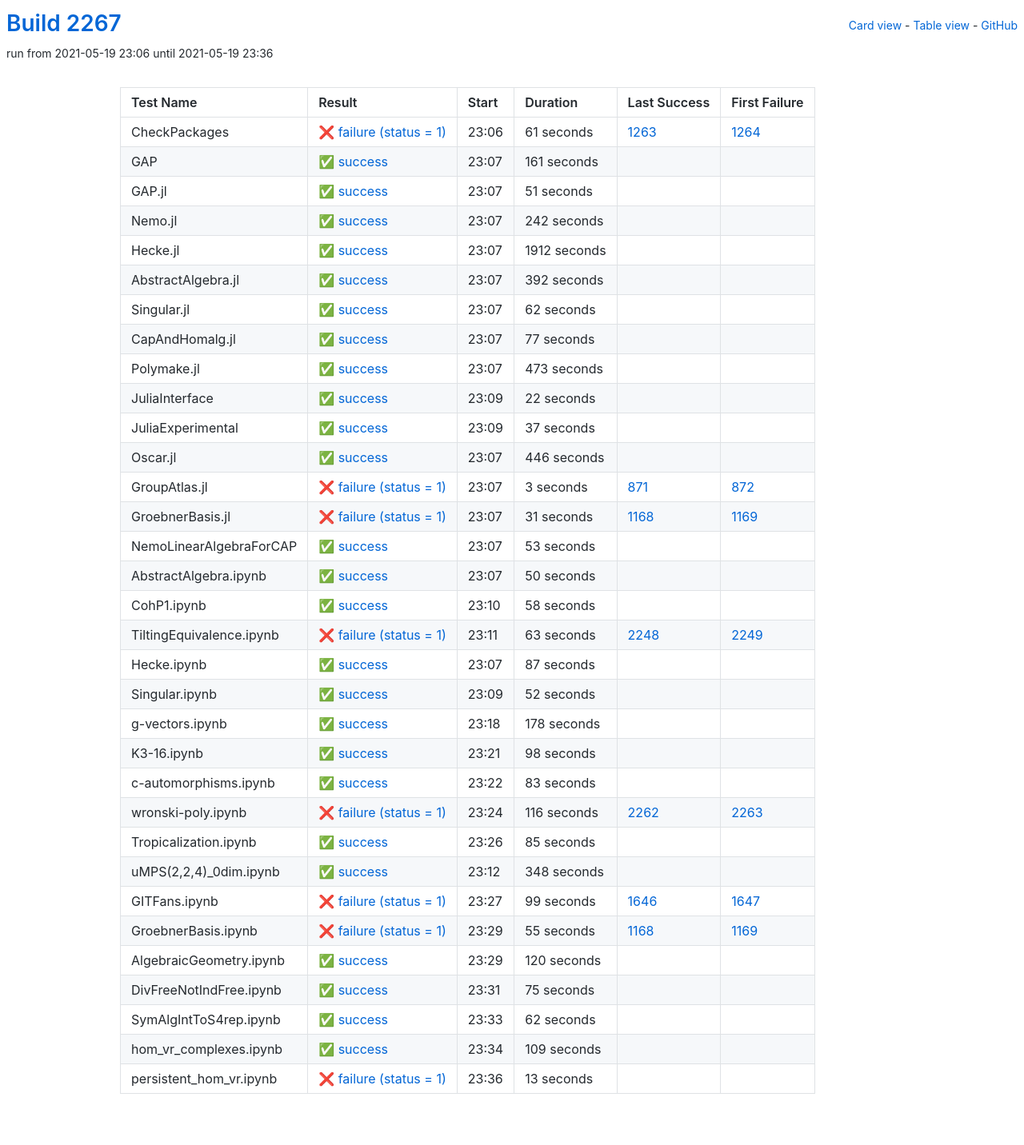
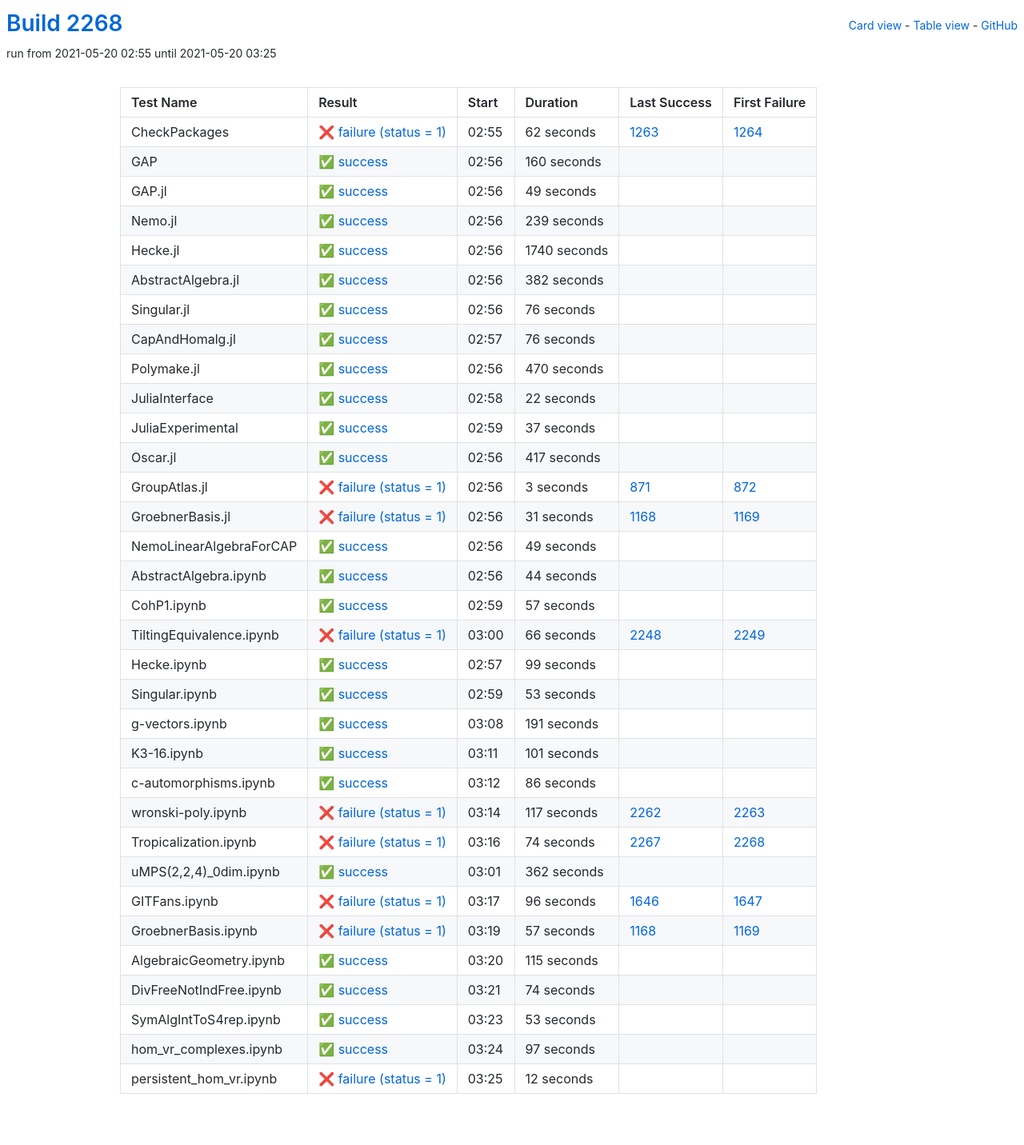
Before and after one commit to oscar-system/oscar-ci-status-stable, a Jekyll site: the page built from table.html, in a window 1280 px wide. Shown: the whole page at 80% size. Built offline with Jekyll 4.4.1, drawn with Linux system fonts in a browser that asks for light colours.

Commit message:
Build #2268

```diff
--- a/_data/ci.yml
+++ b/_data/ci.yml
@@ -1,6 +1,6 @@
 ---
-build: 2267
-build_url: https://oscarci.mathematik.uni-kl.de/job/oscar-stable/2267/
+build: 2268
+build_url: https://oscarci.mathematik.uni-kl.de/job/oscar-stable/2268/
 job: oscar-stable
 organization: oscar-system
 repo: oscar-ci-status-stable
@@ -8,116 +8,116 @@ repourl: https://github.com/oscar-system/oscar-ci-status-stable
 tests:
 - name: CheckPackages
   id: checkpackages
-  log: https://oscarci.mathematik.uni-kl.de/job/oscar-stable/2267/artifact/logs/build-2267/CheckPackages.log
-  start: 2021-05-19 23:06
+  log: https://oscarci.mathematik.uni-kl.de/job/oscar-stable/2268/artifact/logs/build-2268/CheckPackages.log
+  start: 2021-05-20 02:55
   success: false
   exitcode: 1
   status: failure
-  duration: 61
+  duration: 62
   last_success: 1263
   last_success_url: https://oscarci.mathematik.uni-kl.de/job/oscar-stable/1263/
   first_failure: 1264
   first_failure_url: https://oscarci.mathematik.uni-kl.de/job/oscar-stable/1264/
 - name: GAP
   id: gap
-  log: https://oscarci.mathematik.uni-kl.de/job/oscar-stable/2267/artifact/logs/build-2267/GAP.log
-  start: 2021-05-19 23:07
+  log: https://oscarci.mathematik.uni-kl.de/job/oscar-stable/2268/artifact/logs/build-2268/GAP.log
+  start: 2021-05-20 02:56
   success: true
   exitcode: 0
   status: success
-  duration: 161
+  duration: 160
   last_success: false
   last_success_url:
   first_failure: false
   first_failure_url:
 - name: GAP.jl
   id: gap-jl
-  log: https://oscarci.mathematik.uni-kl.de/job/oscar-stable/2267/artifact/logs/build-2267/GAP.jl.log
-  start: 2021-05-19 23:07
+  log: https://oscarci.mathematik.uni-kl.de/job/oscar-stable/2268/artifact/logs/build-2268/GAP.jl.log
+  start: 2021-05-20 02:56
   success: true
   exitcode: 0
   status: success
-  duration: 51
+  duration: 49
   last_success: false
   last_success_url:
   first_failure: false
   first_failure_url:
 - name: Nemo.jl
   id: nemo-jl
-  log: https://oscarci.mathematik.uni-kl.de/job/oscar-stable/2267/artifact/logs/build-2267/Nemo.jl.log
-  start: 2021-05-19 23:07
+  log: https://oscarci.mathematik.uni-kl.de/job/oscar-stable/2268/artifact/logs/build-2268/Nemo.jl.log
+  start: 2021-05-20 02:56
   success: true
   exitcode: 0
   status: success
-  duration: 242
+  duration: 239
   last_success: false
   last_success_url:
   first_failure: false
   first_failure_url:
 - name: Hecke.jl
   id: hecke-jl
-  log: https://oscarci.mathematik.uni-kl.de/job/oscar-stable/2267/artifact/logs/build-2267/Hecke.jl.log
-  start: 2021-05-19 23:07
+  log: https://oscarci.mathematik.uni-kl.de/job/oscar-stable/2268/artifact/logs/build-2268/Hecke.jl.log
+  start: 2021-05-20 02:56
   success: true
   exitcode: 0
   status: success
-  duration: 1912
+  duration: 1740
   last_success: false
   last_success_url:
   first_failure: false
   first_failure_url:
 - name: AbstractAlgebra.jl
   id: abstractalgebra-jl
-  log: https://oscarci.mathematik.uni-kl.de/job/oscar-stable/2267/artifact/logs/build-2267/AbstractAlgebra.jl.log
-  start: 2021-05-19 23:07
+  log: https://oscarci.mathematik.uni-kl.de/job/oscar-stable/2268/artifact/logs/build-2268/AbstractAlgebra.jl.log
+  start: 2021-05-20 02:56
   success: true
   exitcode: 0
   status: success
-  duration: 392
+  duration: 382
   last_success: false
   last_success_url:
   first_failure: false
   first_failure_url:
 - name: Singular.jl
   id: singular-jl
-  log: https://oscarci.mathematik.uni-kl.de/job/oscar-stable/2267/artifact/logs/build-2267/Singular.jl.log
-  start: 2021-05-19 23:07
+  log: https://oscarci.mathematik.uni-kl.de/job/oscar-stable/2268/artifact/logs/build-2268/Singular.jl.log
+  start: 2021-05-20 02:56
   success: true
   exitcode: 0
   status: success
-  duration: 62
+  duration: 76
   last_success: false
   last_success_url:
   first_failure: false
   first_failure_url:
 - name: CapAndHomalg.jl
   id: capandhomalg-jl
-  log: https://oscarci.mathematik.uni-kl.de/job/oscar-stable/2267/artifact/logs/build-2267/CapAndHomalg.jl.log
-  start: 2021-05-19 23:07
+  log: https://oscarci.mathematik.uni-kl.de/job/oscar-stable/2268/artifact/logs/build-2268/CapAndHomalg.jl.log
+  start: 2021-05-20 02:57
   success: true
   exitcode: 0
   status: success
-  duration: 77
+  duration: 76
   last_success: false
   last_success_url:
   first_failure: false
   first_failure_url:
 - name: Polymake.jl
   id: polymake-jl
-  log: https://oscarci.mathematik.uni-kl.de/job/oscar-stable/2267/artifact/logs/build-2267/Polymake.jl.log
-  start: 2021-05-19 23:07
+  log: https://oscarci.mathematik.uni-kl.de/job/oscar-stable/2268/artifact/logs/build-2268/Polymake.jl.log
+  start: 2021-05-20 02:56
   success: true
   exitcode: 0
   status: success
-  duration: 473
+  duration: 470
   last_success: false
   last_success_url:
   first_failure: false
   first_failure_url:
 - name: JuliaInterface
   id: juliainterface
-  log: https://oscarci.mathematik.uni-kl.de/job/oscar-stable/2267/artifact/logs/build-2267/JuliaInterface.log
-  start: 2021-05-19 23:09
+  log: https://oscarci.mathematik.uni-kl.de/job/oscar-stable/2268/artifact/logs/build-2268/JuliaInterface.log
+  start: 2021-05-20 02:58
   success: true
   exitcode: 0
   status: success
@@ -128,8 +128,8 @@ tests:
   first_failure_url:
 - name: JuliaExperimental
   id: juliaexperimental
-  log: https://oscarci.mathematik.uni-kl.de/job/oscar-stable/2267/artifact/logs/build-2267/JuliaExperimental.log
-  start: 2021-05-19 23:09
+  log: https://oscarci.mathematik.uni-kl.de/job/oscar-stable/2268/artifact/logs/build-2268/JuliaExperimental.log
+  start: 2021-05-20 02:59
   success: true
   exitcode: 0
   status: success
@@ -140,20 +140,20 @@ tests:
   first_failure_url:
 - name: Oscar.jl
   id: oscar-jl
-  log: https://oscarci.mathematik.uni-kl.de/job/oscar-stable/2267/artifact/logs/build-2267/Oscar.jl.log
-  start: 2021-05-19 23:07
+  log: https://oscarci.mathematik.uni-kl.de/job/oscar-stable/2268/artifact/logs/build-2268/Oscar.jl.log
+  start: 2021-05-20 02:56
   success: true
   exitcode: 0
   status: success
-  duration: 446
+  duration: 417
   last_success: false
   last_success_url:
   first_failure: false
   first_failure_url:
 - name: GroupAtlas.jl
   id: groupatlas-jl
-  log: https://oscarci.mathematik.uni-kl.de/job/oscar-stable/2267/artifact/logs/build-2267/GroupAtlas.jl.log
-  start: 2021-05-19 23:07
+  log: https://oscarci.mathematik.uni-kl.de/job/oscar-stable/2268/artifact/logs/build-2268/GroupAtlas.jl.log
+  start: 2021-05-20 02:56
   success: false
   exitcode: 1
   status: failure
@@ -164,8 +164,8 @@ tests:
   first_failure_url: https://oscarci.mathematik.uni-kl.de/job/oscar-stable/872/
 - name: GroebnerBasis.jl
   id: groebnerbasis-jl
-  log: https://oscarci.mathematik.uni-kl.de/job/oscar-stable/2267/artifact/logs/build-2267/GroebnerBasis.jl.log
-  start: 2021-05-19 23:07
+  log: https://oscarci.mathematik.uni-kl.de/job/oscar-stable/2268/artifact/logs/build-2268/GroebnerBasis.jl.log
+  start: 2021-05-20 02:56
   success: false
   exitcode: 1
   status: failure
@@ -176,8 +176,68 @@ tests:
   first_failure_url: https://oscarci.mathematik.uni-kl.de/job/oscar-stable/1169/
 - name: NemoLinearAlgebraForCAP
   id: nemolinearalgebraforcap
-  log: https://oscarci.mathematik.uni-kl.de/job/oscar-stable/2267/artifact/logs/build-2267/NemoLinearAlgebraForCAP.log
-  start: 2021-05-19 23:07
+  log: https://oscarci.mathematik.uni-kl.de/job/oscar-stable/2268/artifact/logs/build-2268/NemoLinearAlgebraForCAP.log
+  start: 2021-05-20 02:56
+  success: true
+  exitcode: 0
+  status: success
+  duration: 49
+  last_success: false
+  last_success_url:
+  first_failure: false
+  first_failure_url:
+- name: AbstractAlgebra.ipynb
+  id: abstractalgebra-ipynb
+  log: https://oscarci.mathematik.uni-kl.de/job/oscar-stable/2268/artifact/logs/build-2268/AbstractAlgebra.ipynb.log
+  start: 2021-05-20 02:56
+  success: true
+  exitcode: 0
+  status: success
+  duration: 44
+  last_success: false
+  last_success_url:
+  first_failure: false
+  first_failure_url:
+- name: CohP1.ipynb
+  id: cohp1-ipynb
+  log: https://oscarci.mathematik.uni-kl.de/job/oscar-stable/2268/artifact/logs/build-2268/CohP1.ipynb.log
+  start: 2021-05-20 02:59
+  success: true
+  exitcode: 0
+  status: success
+  duration: 57
+  last_success: false
+  last_success_url:
+  first_failure: false
+  first_failure_url:
+- name: TiltingEquivalence.ipynb
+  id: tiltingequivalence-ipynb
+  log: https://oscarci.mathematik.uni-kl.de/job/oscar-stable/2268/artifact/logs/build-2268/TiltingEquivalence.ipynb.log
+  start: 2021-05-20 03:00
+  success: false
+  exitcode: 1
+  status: failure
+  duration: 66
+  last_success: 2248
+  last_success_url: https://oscarci.mathematik.uni-kl.de/job/oscar-stable/2248/
+  first_failure: 2249
+  first_failure_url: https://oscarci.mathematik.uni-kl.de/job/oscar-stable/2249/
+- name: Hecke.ipynb
+  id: hecke-ipynb
+  log: https://oscarci.mathematik.uni-kl.de/job/oscar-stable/2268/artifact/logs/build-2268/Hecke.ipynb.log
+  start: 2021-05-20 02:57
+  success: true
+  exitcode: 0
+  status: success
+  duration: 99
+  last_success: false
+  last_success_url:
+  first_failure: false
+  first_failure_url:
+- name: Singular.ipynb
+  id: singular-ipynb
+  log: https://oscarci.mathematik.uni-kl.de/job/oscar-stable/2268/artifact/logs/build-2268/Singular.ipynb.log
+  start: 2021-05-20 02:59
   success: true
   exitcode: 0
   status: success
@@ -186,218 +246,158 @@ tests:
   last_success_url:
   first_failure: false
   first_failure_url:
-- name: AbstractAlgebra.ipynb
-  id: abstractalgebra-ipynb
-  log: https://oscarci.mathematik.uni-kl.de/job/oscar-stable/2267/artifact/logs/build-2267/AbstractAlgebra.ipynb.log
-  start: 2021-05-19 23:07
+- name: g-vectors.ipynb
+  id: g-vectors-ipynb
+  log: https://oscarci.mathematik.uni-kl.de/job/oscar-stable/2268/artifact/logs/build-2268/g-vectors.ipynb.log
+  start: 2021-05-20 03:08
   success: true
   exitcode: 0
   status: success
-  duration: 50
-  last_success: false
-  last_success_url:
-  first_failure: false
-  first_failure_url:
-- name: CohP1.ipynb
-  id: cohp1-ipynb
-  log: https://oscarci.mathematik.uni-kl.de/job/oscar-stable/2267/artifact/logs/build-2267/CohP1.ipynb.log
-  start: 2021-05-19 23:10
-  success: true
-  exitcode: 0
-  status: success
-  duration: 58
-  last_success: false
-  last_success_url:
-  first_failure: false
-  first_failure_url:
-- name: TiltingEquivalence.ipynb
-  id: tiltingequivalence-ipynb
-  log: https://oscarci.mathematik.uni-kl.de/job/oscar-stable/2267/artifact/logs/build-2267/TiltingEquivalence.ipynb.log
-  start: 2021-05-19 23:11
-  success: false
-  exitcode: 1
-  status: failure
-  duration: 63
-  last_success: 2248
-  last_success_url: https://oscarci.mathematik.uni-kl.de/job/oscar-stable/2248/
-  first_failure: 2249
-  first_failure_url: https://oscarci.mathematik.uni-kl.de/job/oscar-stable/2249/
-- name: Hecke.ipynb
-  id: hecke-ipynb
-  log: https://oscarci.mathematik.uni-kl.de/job/oscar-stable/2267/artifact/logs/build-2267/Hecke.ipynb.log
-  start: 2021-05-19 23:07
-  success: true
-  exitcode: 0
-  status: success
-  duration: 87
-  last_success: false
-  last_success_url:
-  first_failure: false
-  first_failure_url:
-- name: Singular.ipynb
-  id: singular-ipynb
-  log: https://oscarci.mathematik.uni-kl.de/job/oscar-stable/2267/artifact/logs/build-2267/Singular.ipynb.log
-  start: 2021-05-19 23:09
-  success: true
-  exitcode: 0
-  status: success
-  duration: 52
-  last_success: false
-  last_success_url:
-  first_failure: false
-  first_failure_url:
-- name: g-vectors.ipynb
-  id: g-vectors-ipynb
-  log: https://oscarci.mathematik.uni-kl.de/job/oscar-stable/2267/artifact/logs/build-2267/g-vectors.ipynb.log
-  start: 2021-05-19 23:18
-  success: true
-  exitcode: 0
-  status: success
-  duration: 178
+  duration: 191
   last_success: false
   last_success_url:
   first_failure: false
   first_failure_url:
 - name: K3-16.ipynb
   id: k3-16-ipynb
-  log: https://oscarci.mathematik.uni-kl.de/job/oscar-stable/2267/artifact/logs/build-2267/K3-16.ipynb.log
-  start: 2021-05-19 23:21
+  log: https://oscarci.mathematik.uni-kl.de/job/oscar-stable/2268/artifact/logs/build-2268/K3-16.ipynb.log
+  start: 2021-05-20 03:11
   success: true
   exitcode: 0
   status: success
-  duration: 98
+  duration: 101
   last_success: false
   last_success_url:
   first_failure: false
   first_failure_url:
 - name: c-automorphisms.ipynb
   id: c-automorphisms-ipynb
-  log: https://oscarci.mathematik.uni-kl.de/job/oscar-stable/2267/artifact/logs/build-2267/c-automorphisms.ipynb.log
-  start: 2021-05-19 23:22
+  log: https://oscarci.mathematik.uni-kl.de/job/oscar-stable/2268/artifact/logs/build-2268/c-automorphisms.ipynb.log
+  start: 2021-05-20 03:12
   success: true
   exitcode: 0
   status: success
-  duration: 83
+  duration: 86
   last_success: false
   last_success_url:
   first_failure: false
   first_failure_url:
 - name: wronski-poly.ipynb
   id: wronski-poly-ipynb
-  log: https://oscarci.mathematik.uni-kl.de/job/oscar-stable/2267/artifact/logs/build-2267/wronski-poly.ipynb.log
-  start: 2021-05-19 23:24
+  log: https://oscarci.mathematik.uni-kl.de/job/oscar-stable/2268/artifact/logs/build-2268/wronski-poly.ipynb.log
+  start: 2021-05-20 03:14
   success: false
   exitcode: 1
   status: failure
-  duration: 116
+  duration: 117
   last_success: 2262
   last_success_url: https://oscarci.mathematik.uni-kl.de/job/oscar-stable/2262/
   first_failure: 2263
   first_failure_url: https://oscarci.mathematik.uni-kl.de/job/oscar-stable/2263/
 - name: Tropicalization.ipynb
   id: tropicalization-ipynb
-  log: https://oscarci.mathematik.uni-kl.de/job/oscar-stable/2267/artifact/logs/build-2267/Tropicalization.ipynb.log
-  start: 2021-05-19 23:26
+  log: https://oscarci.mathematik.uni-kl.de/job/oscar-stable/2268/artifact/logs/build-2268/Tropicalization.ipynb.log
+  start: 2021-05-20 03:16
+  success: false
+  exitcode: 1
+  status: failure
+  duration: 74
+  last_success: 2267
+  last_success_url: https://oscarci.mathematik.uni-kl.de/job/oscar-stable/2267/
+  first_failure: 2268
+  first_failure_url: https://oscarci.mathematik.uni-kl.de/job/oscar-stable/2268/
+- name: uMPS(2,2,4)_0dim.ipynb
+  id: umps-2-2-4-0dim-ipynb
+  log: https://oscarci.mathematik.uni-kl.de/job/oscar-stable/2268/artifact/logs/build-2268/uMPS-2-2-4-_0dim.ipynb.log
+  start: 2021-05-20 03:01
   success: true
   exitcode: 0
   status: success
-  duration: 85
-  last_success: false
-  last_success_url:
-  first_failure: false
-  first_failure_url:
-- name: uMPS(2,2,4)_0dim.ipynb
-  id: umps-2-2-4-0dim-ipynb
-  log: https://oscarci.mathematik.uni-kl.de/job/oscar-stable/2267/artifact/logs/build-2267/uMPS-2-2-4-_0dim.ipynb.log
-  start: 2021-05-19 23:12
-  success: true
-  exitcode: 0
-  status: success
-  duration: 348
+  duration: 362
   last_success: false
   last_success_url:
   first_failure: false
   first_failure_url:
 - name: GITFans.ipynb
   id: gitfans-ipynb
-  log: https://oscarci.mathematik.uni-kl.de/job/oscar-stable/2267/artifact/logs/build-2267/GITFans.ipynb.log
-  start: 2021-05-19 23:27
+  log: https://oscarci.mathematik.uni-kl.de/job/oscar-stable/2268/artifact/logs/build-2268/GITFans.ipynb.log
+  start: 2021-05-20 03:17
   success: false
   exitcode: 1
   status: failure
-  duration: 99
+  duration: 96
   last_success: 1646
   last_success_url: https://oscarci.mathematik.uni-kl.de/job/oscar-stable/1646/
   first_failure: 1647
   first_failure_url: https://oscarci.mathematik.uni-kl.de/job/oscar-stable/1647/
 - name: GroebnerBasis.ipynb
   id: groebnerbasis-ipynb
-  log: https://oscarci.mathematik.uni-kl.de/job/oscar-stable/2267/artifact/logs/build-2267/GroebnerBasis.ipynb.log
-  start: 2021-05-19 23:29
+  log: https://oscarci.mathematik.uni-kl.de/job/oscar-stable/2268/artifact/logs/build-2268/GroebnerBasis.ipynb.log
+  start: 2021-05-20 03:19
   success: false
   exitcode: 1
   status: failure
-  duration: 55
+  duration: 57
   last_success: 1168
   last_success_url: https://oscarci.mathematik.uni-kl.de/job/oscar-stable/1168/
   first_failure: 1169
   first_failure_url: https://oscarci.mathematik.uni-kl.de/job/oscar-stable/1169/
 - name: AlgebraicGeometry.ipynb
   id: algebraicgeometry-ipynb
-  log: https://oscarci.mathematik.uni-kl.de/job/oscar-stable/2267/artifact/logs/build-2267/AlgebraicGeometry.ipynb.log
-  start: 2021-05-19 23:29
+  log: https://oscarci.mathematik.uni-kl.de/job/oscar-stable/2268/artifact/logs/build-2268/AlgebraicGeometry.ipynb.log
+  start: 2021-05-20 03:20
   success: true
   exitcode: 0
   status: success
-  duration: 120
+  duration: 115
   last_success: false
   last_success_url:
   first_failure: false
   first_failure_url:
 - name: DivFreeNotIndFree.ipynb
   id: divfreenotindfree-ipynb
-  log: https://oscarci.mathematik.uni-kl.de/job/oscar-stable/2267/artifact/logs/build-2267/DivFreeNotIndFree.ipynb.log
-  start: 2021-05-19 23:31
+  log: https://oscarci.mathematik.uni-kl.de/job/oscar-stable/2268/artifact/logs/build-2268/DivFreeNotIndFree.ipynb.log
+  start: 2021-05-20 03:21
   success: true
   exitcode: 0
   status: success
-  duration: 75
+  duration: 74
   last_success: false
   last_success_url:
   first_failure: false
   first_failure_url:
 - name: SymAlgIntToS4rep.ipynb
   id: symalginttos4rep-ipynb
-  log: https://oscarci.mathematik.uni-kl.de/job/oscar-stable/2267/artifact/logs/build-2267/SymAlgIntToS4rep.ipynb.log
-  start: 2021-05-19 23:33
+  log: https://oscarci.mathematik.uni-kl.de/job/oscar-stable/2268/artifact/logs/build-2268/SymAlgIntToS4rep.ipynb.log
+  start: 2021-05-20 03:23
   success: true
   exitcode: 0
   status: success
-  duration: 62
+  duration: 53
   last_success: false
   last_success_url:
   first_failure: false
   first_failure_url:
 - name: hom_vr_complexes.ipynb
   id: hom-vr-complexes-ipynb
-  log: https://oscarci.mathematik.uni-kl.de/job/oscar-stable/2267/artifact/logs/build-2267/hom_vr_complexes.ipynb.log
-  start: 2021-05-19 23:34
+  log: https://oscarci.mathematik.uni-kl.de/job/oscar-stable/2268/artifact/logs/build-2268/hom_vr_complexes.ipynb.log
+  start: 2021-05-20 03:24
   success: true
   exitcode: 0
   status: success
-  duration: 109
+  duration: 97
   last_success: false
   last_success_url:
   first_failure: false
   first_failure_url:
 - name: persistent_hom_vr.ipynb
   id: persistent-hom-vr-ipynb
-  log: https://oscarci.mathematik.uni-kl.de/job/oscar-stable/2267/artifact/logs/build-2267/persistent_hom_vr.ipynb.log
-  start: 2021-05-19 23:36
+  log: https://oscarci.mathematik.uni-kl.de/job/oscar-stable/2268/artifact/logs/build-2268/persistent_hom_vr.ipynb.log
+  start: 2021-05-20 03:25
   success: false
   exitcode: 1
   status: failure
-  duration: 13
+  duration: 12
   last_success: false
   last_success_url:
   first_failure: false
```
Also changed, not shown: README.md.
